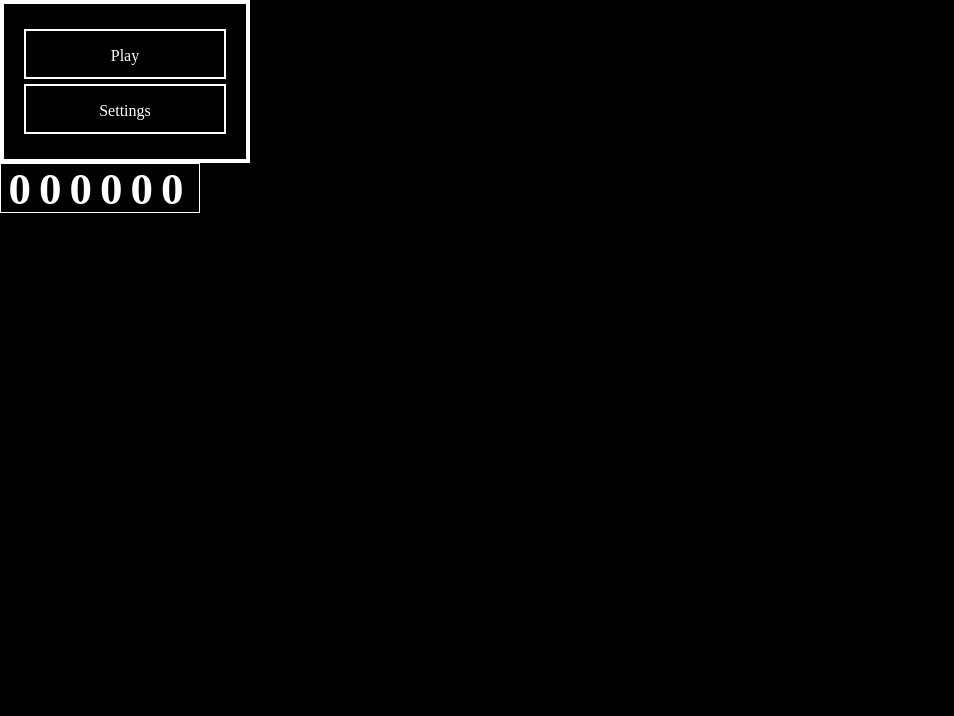
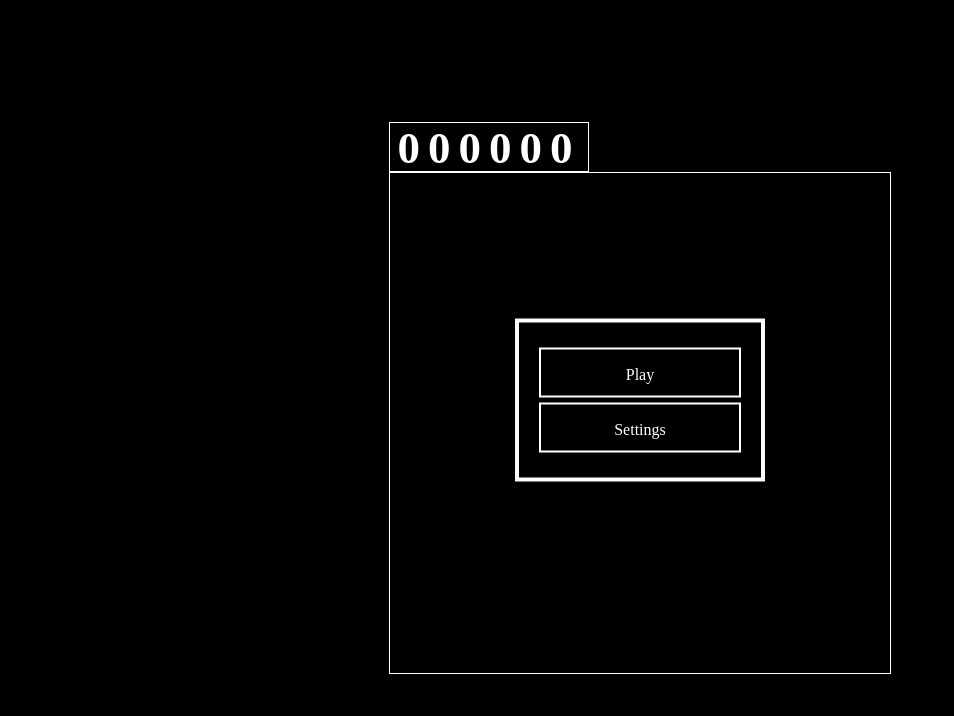
Before and after one commit to dargavavid/breakout-game, a plain HTML site: page index.html in a window 1280 px wide. Shown: the whole page, without its empty margins (0-954 px from the left). Drawn offline with Linux system fonts and the light colour scheme.

Commit message:
Style and position canvas

```diff
--- a/css/style.css
+++ b/css/style.css
@@ -47,3 +47,23 @@ body {
   letter-spacing: 8px;
   text-align: center;
 }
+
+canvas {
+  background-color: black;
+  border: solid white 1px;
+}
+
+#background {
+  display: none;
+}
+
+.centered {
+  position: absolute;
+  left: 50%;
+  top: 50%;
+  transform: translate(-50%, -50%);
+}
+
+.hidden {
+  display: none;
+}
```
